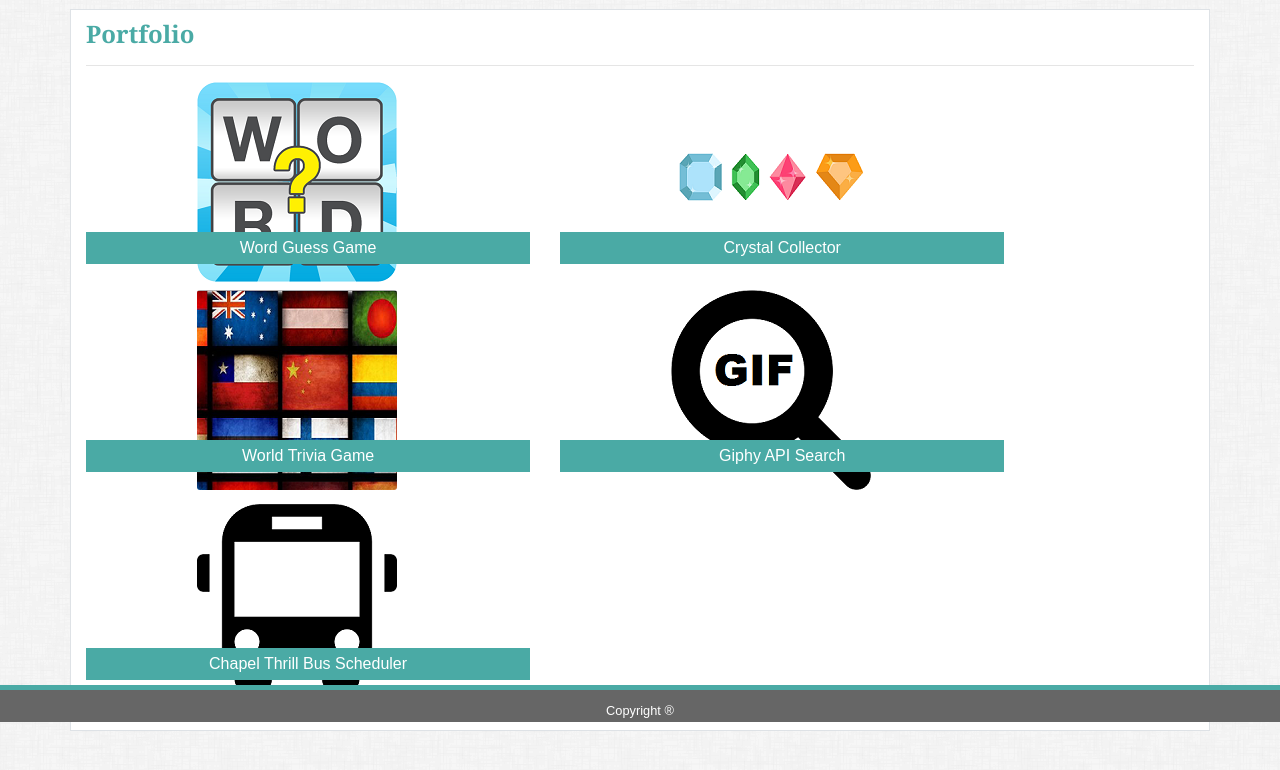
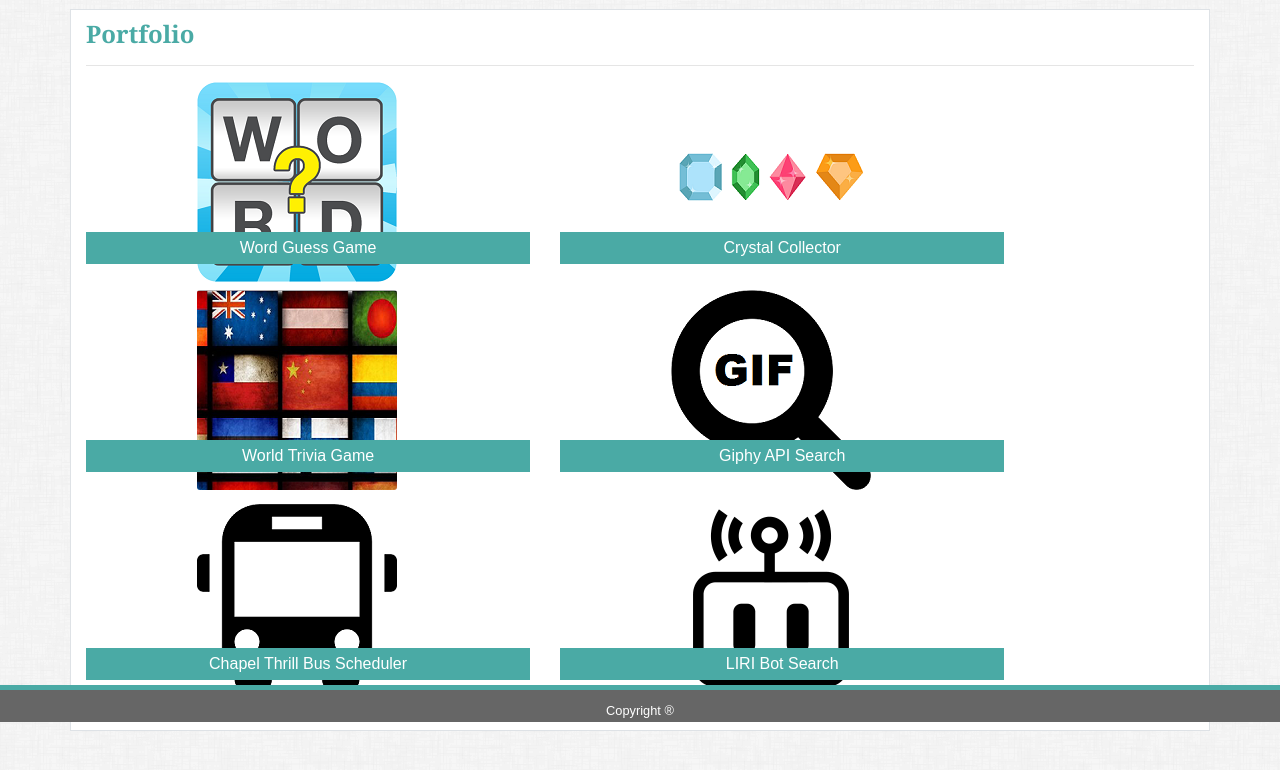
Before and after one commit to timothylalbrecht/Bootstrap-Portfolio, a plain HTML site: page portfolio.html in a window 1280 px wide. Shown: the part 78-848 px from the top of the page. Drawn offline with nearby package versions, Linux system fonts and the light colour scheme; files whose address does not match are found by name.

Commit message:
added LIRI Bot

```diff
--- a/portfolio.html
+++ b/portfolio.html
@@ -70,6 +70,12 @@
                     <a class="card-text d-flex p-1 mb-2 text-white justify-content-center" href="https://timothylalbrecht.github.io/TrainScheduler-/">Chapel Thrill Bus Scheduler</a>
                 </div>
             </div>
+            <div class="col-md-5 pb-2">
+                <img class= "img-fluid card-img" src="assets/images/liri.png" alt="LIRI Bot Search">
+                <div class="card-img-overlay">
+                    <a class="card-text d-flex p-1 mb-2 text-white justify-content-center" href="https://github.com/timothylalbrecht/liri-node-app">LIRI Bot Search</a>
+                </div>
+            </div>
         </div>
         <br>
     </div>
```
Also changed, not shown: assets/images/liri.png (added).
